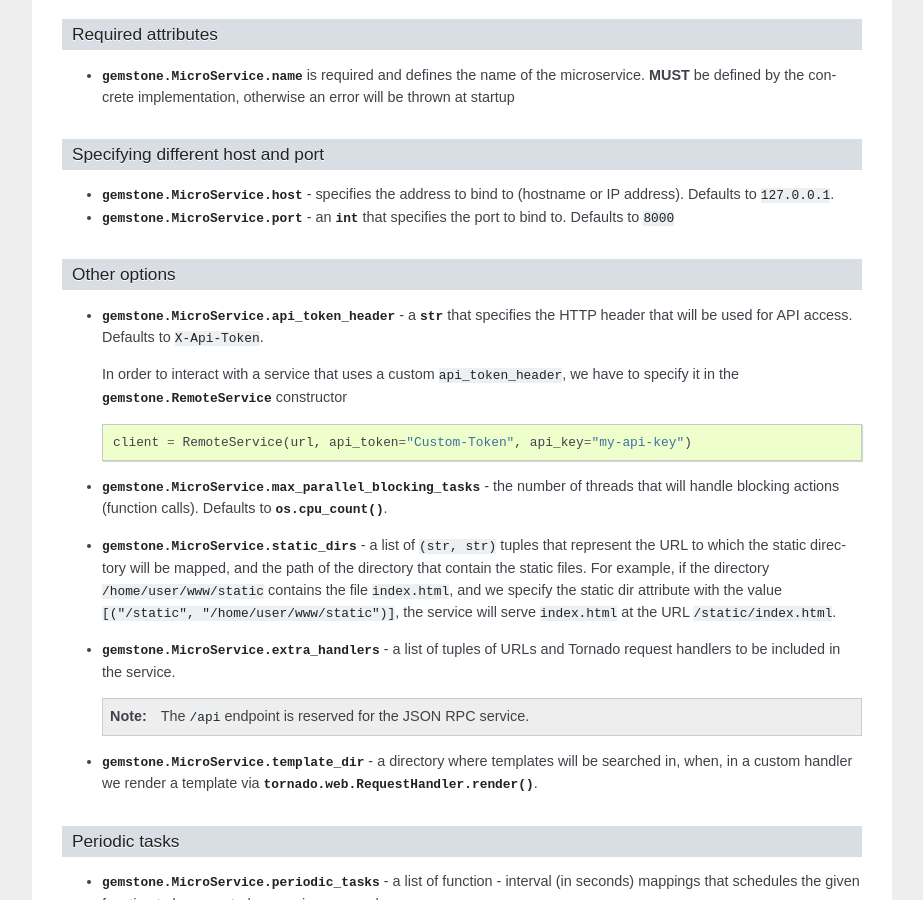
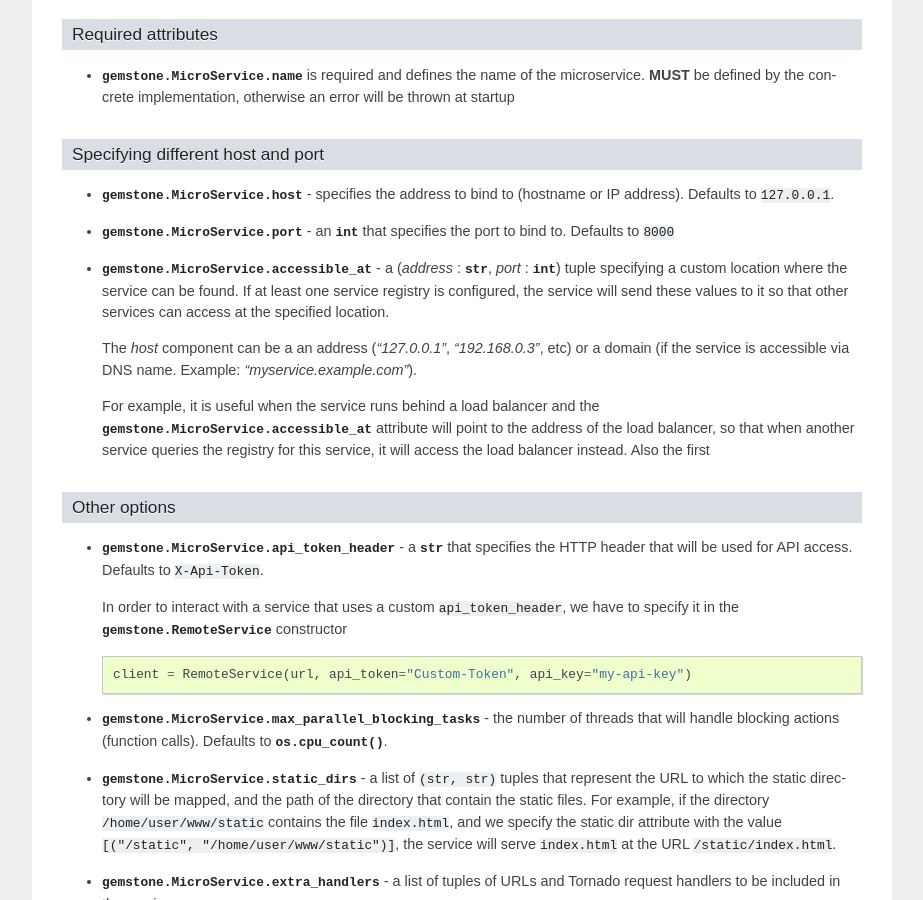
Before and after one commit to vladcalin/gemstone, a Sphinx documentation site: the page built from docs/creating_a_service.rst, in a window 1280 px wide and 900 px high, scrolled down 1460 px. Shown: the whole window, without its empty margins (198-1121 px from the left). Built offline with Sphinx 7.4.7, drawn with Linux system fonts in a browser that asks for light colours; some of the changed text lies outside the part shown.

Commit message:
added the accessible_at attribute (fix #16)

```diff
--- a/docs/creating_a_service.rst
+++ b/docs/creating_a_service.rst
@@ -103,6 +103,17 @@ Specifying different host and port
   Defaults to ``127.0.0.1``.
 - :py:data:`gemstone.MicroService.port` - an :py:class:`int` that specifies the port to bind to.
   Defaults to ``8000``
+- :py:data:`gemstone.MicroService.accessible_at` - a (`address` : :py:class:`str`, `port` : :py:class:`int`) tuple
+  specifying a custom location where the service can be found. If at least one service registry is configured,
+  the service will send these values to it so that other services can access at the specified location.
+
+  The `host` component can be a an address (`"127.0.0.1"`, `"192.168.0.3"`, etc) or a domain (if the service is
+  accessible via DNS name. Example: `"myservice.example.com"`).
+
+  For example, it is useful when the service runs behind a load balancer and the
+  :py:data:`gemstone.MicroService.accessible_at` attribute will point to the address of the load balancer,
+  so that when another service queries the registry for this service, it will access the
+  load balancer instead. Also the first
 
 Other options
 ~~~~~~~~~~~~~
--- a/gemstone/__init__.py
+++ b/gemstone/__init__.py
@@ -6,4 +6,4 @@ from gemstone.client.remote_service import RemoteService
 __author__ = "Vlad Calin"
 __email__ = "vlad.s.calin@gmail.com"
 
-__version__ = "0.1.0"
+__version__ = "0.1.1"
```
Also changed, not shown: CHANGES.md (+6 -0 lines), readme.md (+1 -2 lines), 1 other file.
